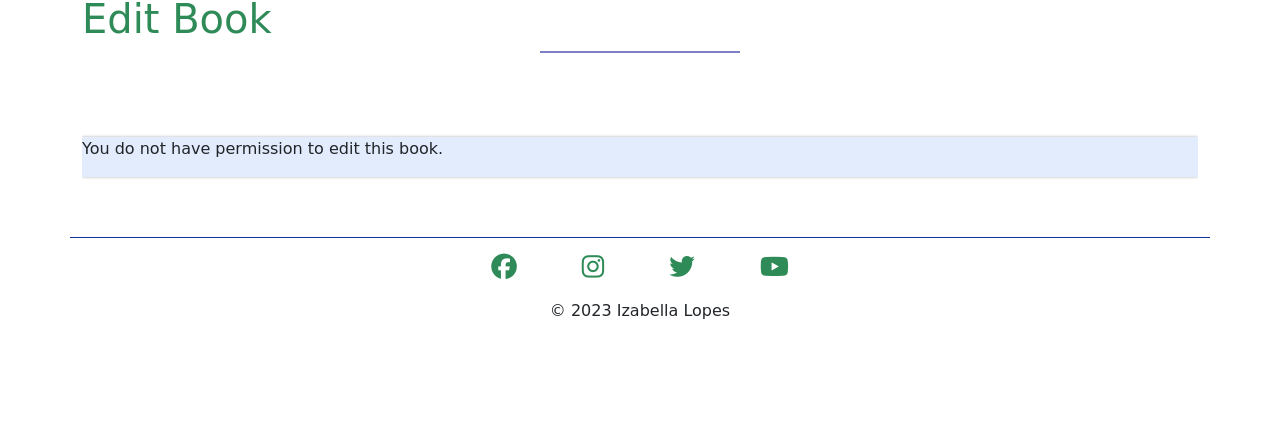
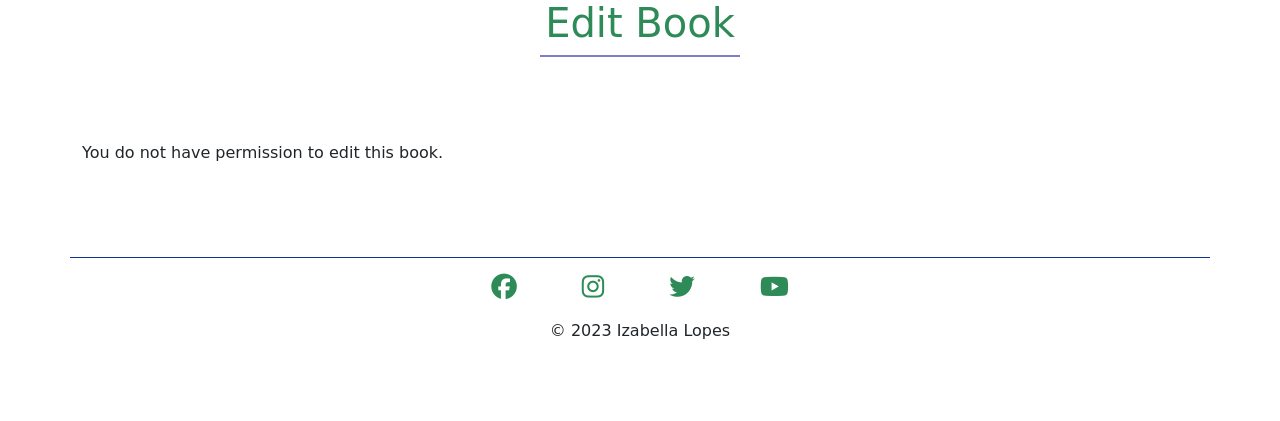
Before and after one commit to IzabellaLopes/kidlit-swap, a Django app: template templates/edit_book.html in a window 1280 px wide. Shown: the part 125-546 px from the top of the page. Run offline with Django 3.2, Linux system fonts and the light colour scheme; the template is opened without the code that fills it, so the values that code supplies are empty; some libraries are stand-ins or nearby versions; some web fonts are replaced.

Commit message:
style: Restyle edit_book.html

```diff
--- a/templates/edit_book.html
+++ b/templates/edit_book.html
@@ -9,24 +9,23 @@
 
 {% block content %}
   <div class="container">
-    <h1 class="page-title">Edit Book</h1>
+    <h1 class="page-title text-center pt-1">Edit Book</h1>
     <hr class="break" />
     <br />
 
     <section class="edit-book-section">
-      <div class="cards__container">
-        <div class="row">
-        <div class="col-md-6">
-          <div class="edit-book-form">
+      <div class="row">
+        <div class="mb-3">
+            <div class="book-form">
             {% if user.is_authenticated and book.added_by == user %}
             <!-- Checks the user is signed in and the book they're trying to access is owned by them -->
             {% load cloudinary %}
-            <div class="col-11 col-md-8 col-lg-6 mt-3">
+            <div class="mb-3">
               <form method="post" action="{% url 'edit_book' slug=book.slug %}" enctype="multipart/form-data">
                 {{ form | crispy }}
                 {% csrf_token %}
                 <div class="text-center">
-                  <button type="submit" class="btn btn-primary">Save Changes</button>
+                  <button type="submit" class="btn btn-primary add-btn">Save Changes</button>
                 </div>
               </form>
             </div>
```
